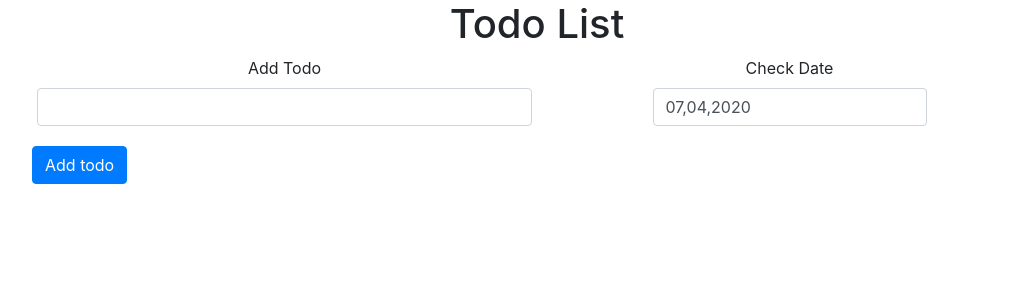
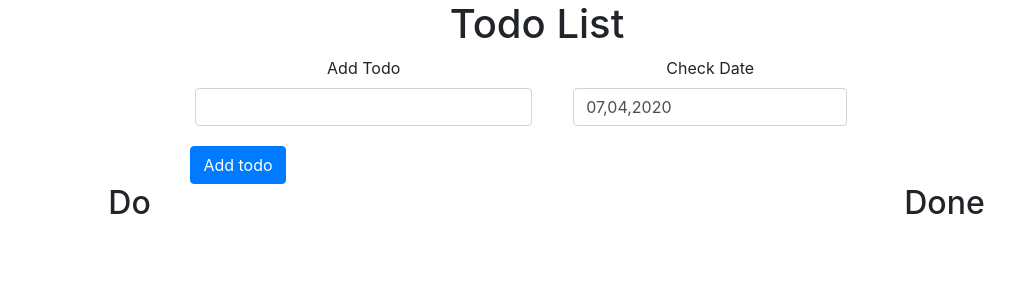
Before and after one commit to romantymets/FirstReactApp, a React (Create React App) app: page / in a window 1280 px wide. Shown: the top 300 px of the page, without its empty margins (263-1278 px from the left). Built offline with nearby package versions, Linux system fonts and the light colour scheme.

Commit message:
refactor todo

```diff
--- a/src/components/Todo/Todo.css
+++ b/src/components/Todo/Todo.css
@@ -1,6 +1,5 @@
-.todo {
+.conteiner {
     text-align: center;
-    width: 1600px;
     margin: 0 auto;
 
 }
--- a/src/components/Todo/TodoComponent.js
+++ b/src/components/Todo/TodoComponent.js
@@ -67,9 +67,10 @@ class Todo extends React.Component {
   render() {
     const todos = this.state.todos;
     return (
-      <div className="todo">
+      <div className="conteiner-fluid">
         <h1> Todo List </h1>
-        <div className="button-conteiner">
+        <div className="row" >
+        <div className="conteiner">
           <form onSubmit={this.onButtonClick} className="needs-validation" novalidate>
             <div className="form-row">
               <div className="col-md-6 mb-3">
@@ -98,14 +99,25 @@ class Todo extends React.Component {
             </button>
             </div>
           </form>
+          </div>
+          <div className="container-fluid">
+            <div className="row">
+            <div className="col-xs-12 col-sm-9 col-md-4 col-lg-6">
+              <h2> Do </h2>
           <TodoList
             todos={todos}
             onItemCheck={this.onItemCheck}
             onItemRemove={this.onItemRemove}
           >
           </TodoList>
+            </div>
+            <div className="col-xs-12 col-sm-9 col-md-4 col-lg-6">
+              <h2> Done </h2>
+            </div>
+            </div>
+          </div>
         </div>
-      </div>
+        </div>
     );
   }
 }
--- a/src/components/TodoList/TodoList.js
+++ b/src/components/TodoList/TodoList.js
@@ -10,8 +10,7 @@ class TodoList extends React.Component {
   render() {
     const { todos, onItemCheck,onItemRemove } = this.props
     return (
-        <div className="form-row">
-          <div className="col-md-6 mb-6">
+        <div className="container-fluid">
         <ul  className="list-group">
           {todos.map((todo) =>
             (<li className="list-group-item"  key={todo.id}>
@@ -28,7 +27,6 @@ class TodoList extends React.Component {
           )}
         </ul>
           </div>
-        </div>
     );
   };
 }
```
